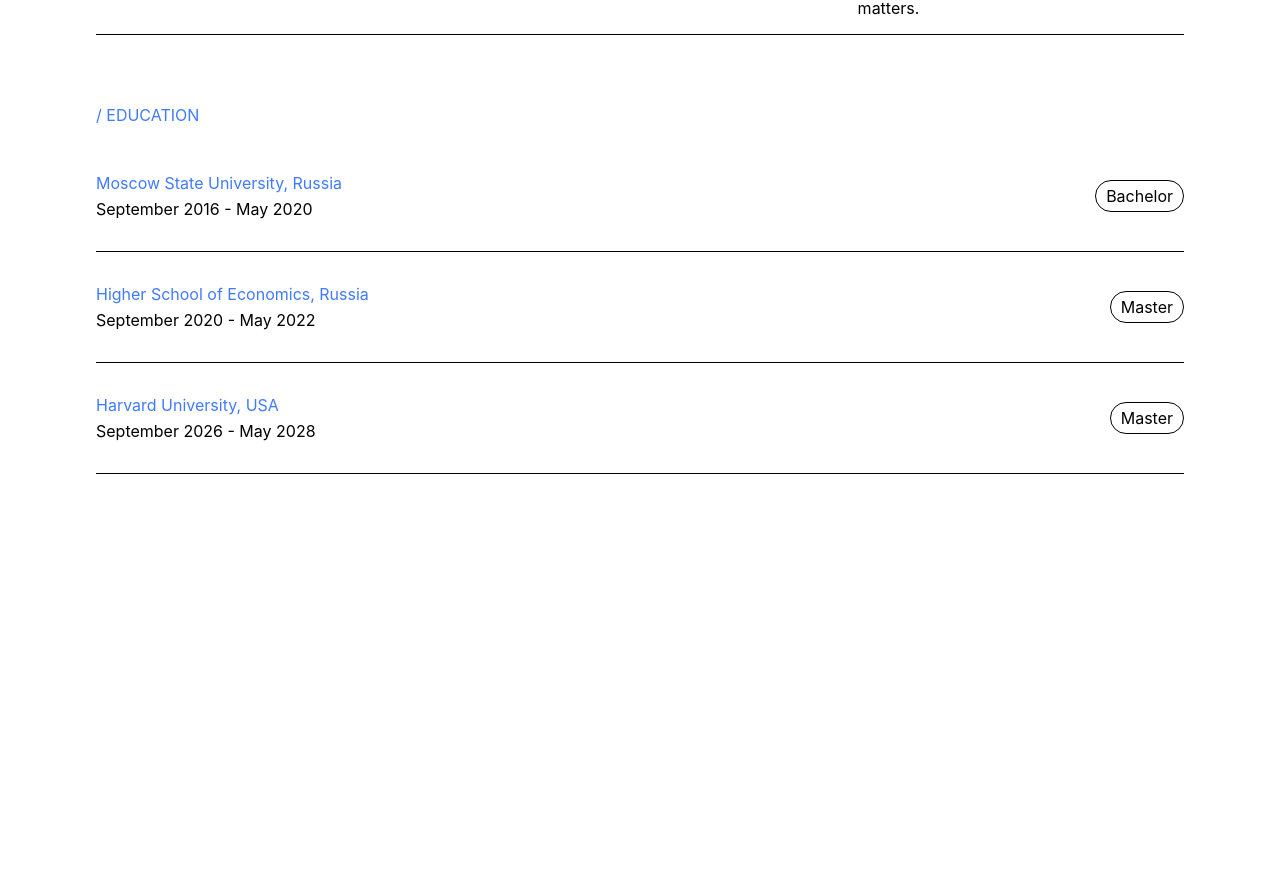
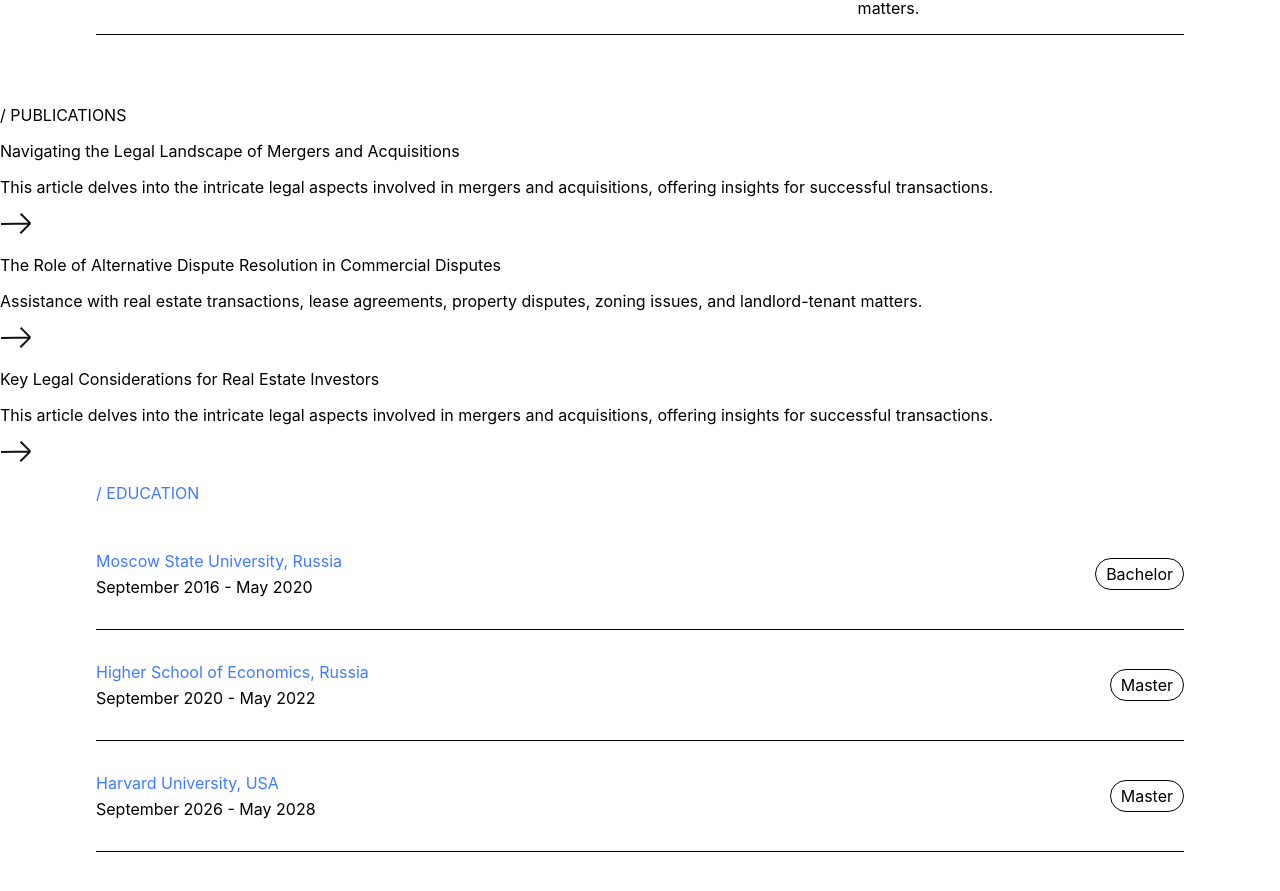
Before and after one commit to avocardiojam/luv, a React (Create React App) app: page / in a window 1280 px wide. Shown: the part 958-1849 px from the top of the page. Before the commit the page ends 1502 px from the top, so only its background shows below. Built offline with nearby package versions, Linux system fonts and the light colour scheme.

Commit message:
add publications

```diff
--- a/src/App.js
+++ b/src/App.js
@@ -1,6 +1,7 @@
 import Head from './components/Head';
 import About from './components/About'
 import Services from './components/Services';
+import Publications from './components/Publications';
 import Education from './components/Education';
 
 const App = () => {
@@ -9,6 +10,7 @@
     <Head/>
     <About/>
     <Services/>
+    <Publications/>
     <Education/>
     </>
   );
--- /dev/null
+++ b/src/components/PublicationItem.jsx
@@ -0,0 +1,18 @@
+import styles from '../styles/PublicationItem.module.css'
+
+const PublicationItem = ({ title, description}) => {
+    return (
+        <div className={styles.publicationitem}>
+            <div className={styles.box}>
+                <div>
+                    <p>{title}</p>
+                </div>
+                <div>
+                    <p>{description}</p>
+                    <img src="./image/arrow.svg" alt="" />
+                </div>
+            </div>
+        </div>
+    )
+}
+export default PublicationItem ;
--- /dev/null
+++ b/src/components/Publications.jsx
@@ -0,0 +1,21 @@
+import styles from '../styles/Publications.module.css'
+import { PublicationItemData } from '../data/PublicationItemData'
+import PublicationItem from './PublicationItem';
+
+const Publications = () => {
+    return (
+        <section className={styles.publications}>
+            <div className={styles.container}>
+                <div classname={styles.content}>
+                    <p className={styles.main}>/ PUBLICATIONS</p>
+                </div>
+                <div className={styles.items}>
+                    {PublicationItemData.map((el) => (
+                        <PublicationItem title={el.title} description={el.description}/>
+                    ))}
+                </div>
+            </div>
+        </section>
+    );
+};
+export default Publications ;
--- /dev/null
+++ b/src/data/PublicationItemData.js
@@ -0,0 +1,14 @@
+export const PublicationItemData = [
+    {
+        title: "Navigating the Legal Landscape of Mergers and Acquisitions",
+        description: "This article delves into the intricate legal aspects involved in mergers and acquisitions, offering insights for successful transactions."
+    },
+    {
+        title: "The Role of Alternative Dispute Resolution in  Commercial Disputes",
+        description: "Assistance with real estate transactions, lease agreements, property disputes, zoning issues, and landlord-tenant matters."
+    },
+    {
+        title: "Key Legal Considerations for Real Estate Investors",
+        description: "This article delves into the intricate legal aspects involved in mergers and acquisitions, offering insights for successful transactions."
+    }
+]
```
Also changed, not shown: src/styles/PublicationItem.module.css (added), src/styles/Publications.module.css (added).
